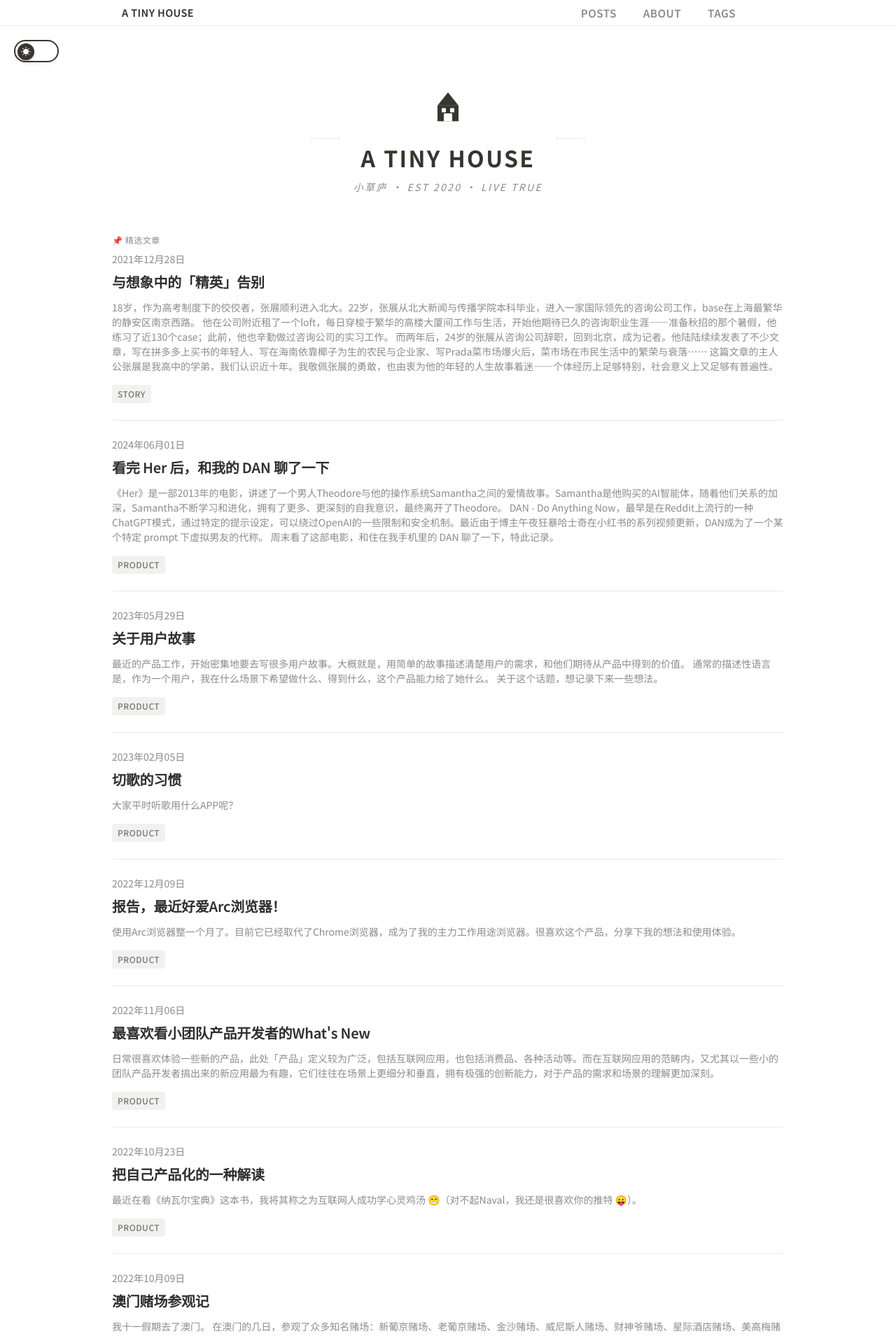
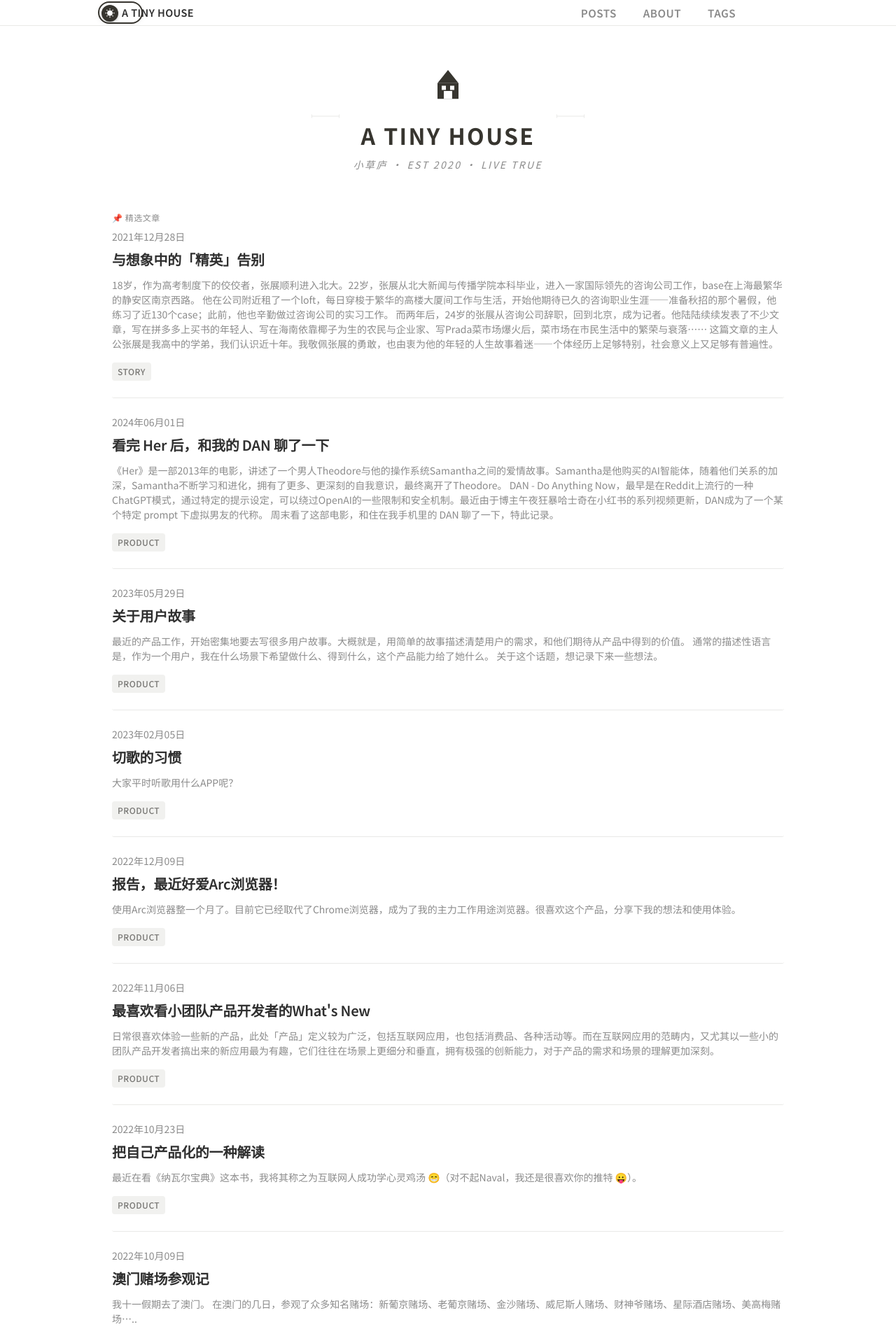
Before and after one commit to atinyhouse/atinyhouse.github.io, a Jekyll site: the page built from index.html, in a window 1280 px wide. Shown: the top 1909 px of the page at 70% size. Built offline with Jekyll 4.4.1, drawn with Linux system fonts in a browser that asks for light colours; the list of posts is cut into pages by our own code.

Commit message:
将暗黑模式切换按钮集成到导航栏左侧
主要改进:
- 将按钮从固定定位改为导航栏内绝对定位
- 按钮位于导航栏左侧，与"A TINY HOUSE"标题在同一行垂直居中
- 调整导航容器左侧padding，为按钮预留80px空间
- 按钮使用黑白极简配色，随主题自动反转颜色
- 日间模式：白色背景 + 黑色边框 + 黑色滑块 + 白色太阳图标
- 夜间模式：黑色背景 + 白色边框 + 白色滑块 + 黑色月亮图标

技术实现:
- position: absolute + left: 0 + top: 50% + transform: translateY(-50%)
- 导航容器: padding-left: calc(原padding + 80px)
- 滑块完全在容器内，移动距离32px不会超出64px宽度
- 响应式设计适配所有屏幕尺寸

🤖 Generated with [Claude Code](https://claude.com/claude-code)

Co-Authored-By: Claude <noreply@anthropic.com>

```diff
--- a/_layouts/default.html
+++ b/_layouts/default.html
@@ -21,6 +21,10 @@
 <body>
   <nav class="nav">
     <div class="nav-container">
+      <!-- 暗黑模式切换按钮 - 在导航栏内 -->
+      <button class="theme-toggle" onclick="toggleTheme()" id="themeToggle" aria-label="切换暗黑模式">
+        <div class="theme-toggle-slider"></div>
+      </button>
       <a href="{{ '/' | relative_url }}" class="nav-title">A Tiny House</a>
       <ul>
         <li><a href="{{ '/' | relative_url }}">Posts</a></li>
@@ -29,11 +33,6 @@
       </ul>
     </div>
   </nav>
-
-  <!-- 暗黑模式切换按钮 - 独立于导航栏 -->
-  <button class="theme-toggle" onclick="toggleTheme()" id="themeToggle" aria-label="切换暗黑模式">
-    <div class="theme-toggle-slider"></div>
-  </button>
 
   <main>
     {{ content }}
--- a/assets/custom.css
+++ b/assets/custom.css
@@ -399,10 +399,10 @@ body {
 
 /* 暗黑模式切换按钮 - 黑白极简设计 */
 .theme-toggle {
-  position: fixed;
-  top: 20px;
-  left: 20px;
-  z-index: 1001;
+  position: absolute;
+  left: 0;
+  top: 50%;
+  transform: translateY(-50%);
   background: var(--bg-color);
   border: 2px solid var(--text-color);
   border-radius: 30px;
@@ -415,8 +415,6 @@ body {
   justify-content: flex-start;
   padding: 3px;
   box-shadow: 0 2px 8px var(--shadow-color);
-  overflow: visible;
-  position: relative;
 }
 
 .theme-toggle:hover {
@@ -477,8 +475,6 @@ body {
 /* 暗黑模式按钮响应式设计 */
 @media (max-width: 768px) {
   .theme-toggle {
-    top: 15px;
-    left: 15px;
     width: 56px;
     height: 28px;
   }
@@ -499,8 +495,6 @@ body {
 
 @media (max-width: 480px) {
   .theme-toggle {
-    top: 12px;
-    left: 12px;
     width: 52px;
     height: 26px;
   }
@@ -1287,14 +1281,14 @@ body {
   padding: 24px 0;
   max-width: 95%;
   width: 100%;
-  padding-left: 2.5%;
+  padding-left: calc(2.5% + 80px);
   padding-right: 2.5%;
 }
 
 @media (min-width: 768px) {
   .nav-container {
     max-width: 90%;
-    padding-left: 5%;
+    padding-left: calc(5% + 80px);
     padding-right: 5%;
   }
 }
@@ -1302,7 +1296,7 @@ body {
 @media (min-width: 1200px) {
   .nav-container {
     max-width: 85%;
-    padding-left: 7.5%;
+    padding-left: calc(7.5% + 80px);
     padding-right: 7.5%;
   }
 }
@@ -1310,7 +1304,7 @@ body {
 @media (min-width: 1400px) {
   .nav-container {
     max-width: 80%;
-    padding-left: 10%;
+    padding-left: calc(10% + 80px);
     padding-right: 10%;
   }
 }
@@ -1318,7 +1312,7 @@ body {
 @media (min-width: 1600px) {
   .nav-container {
     max-width: 75%;
-    padding-left: 12.5%;
+    padding-left: calc(12.5% + 80px);
     padding-right: 12.5%;
   }
 }
```
